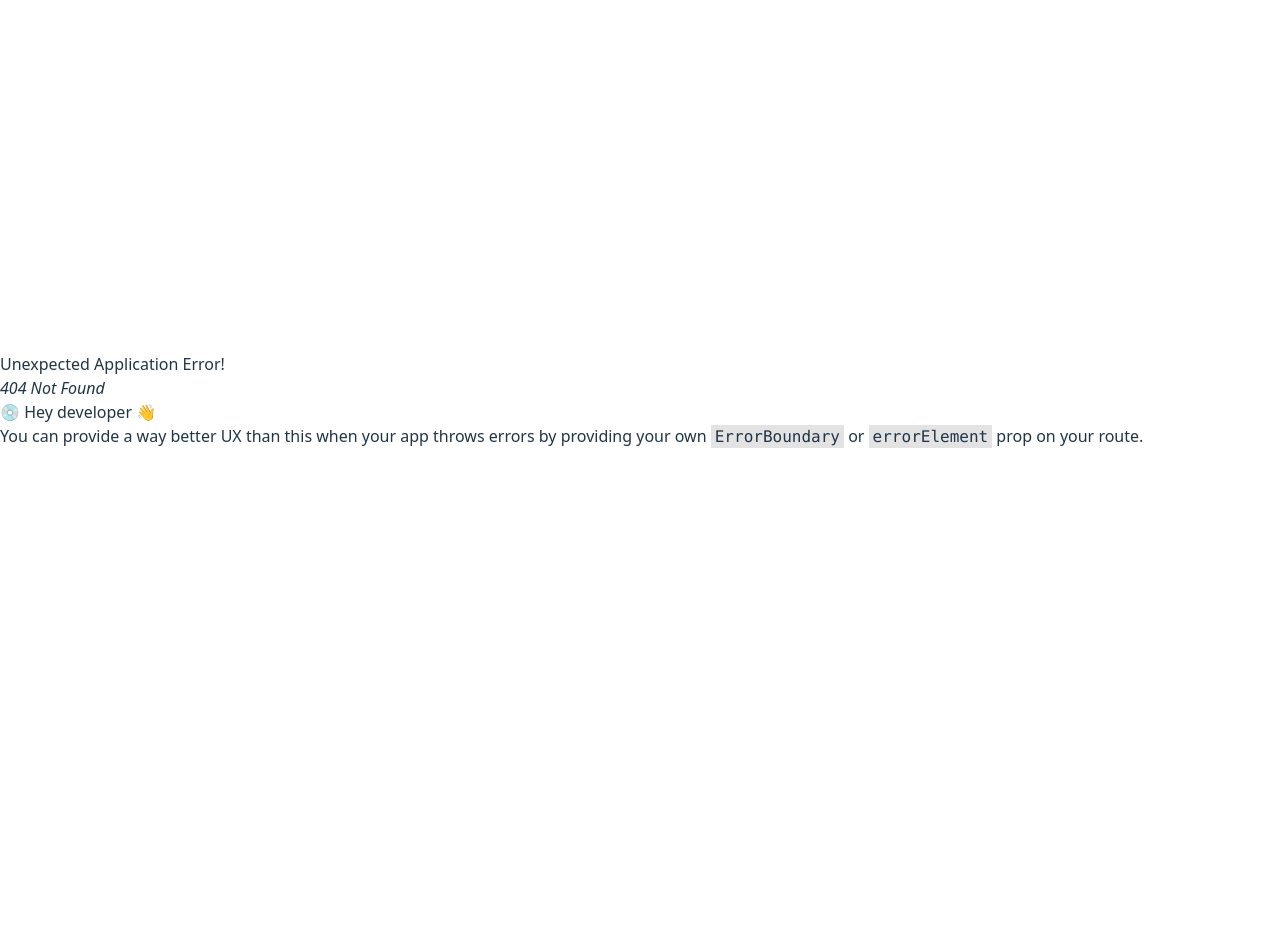
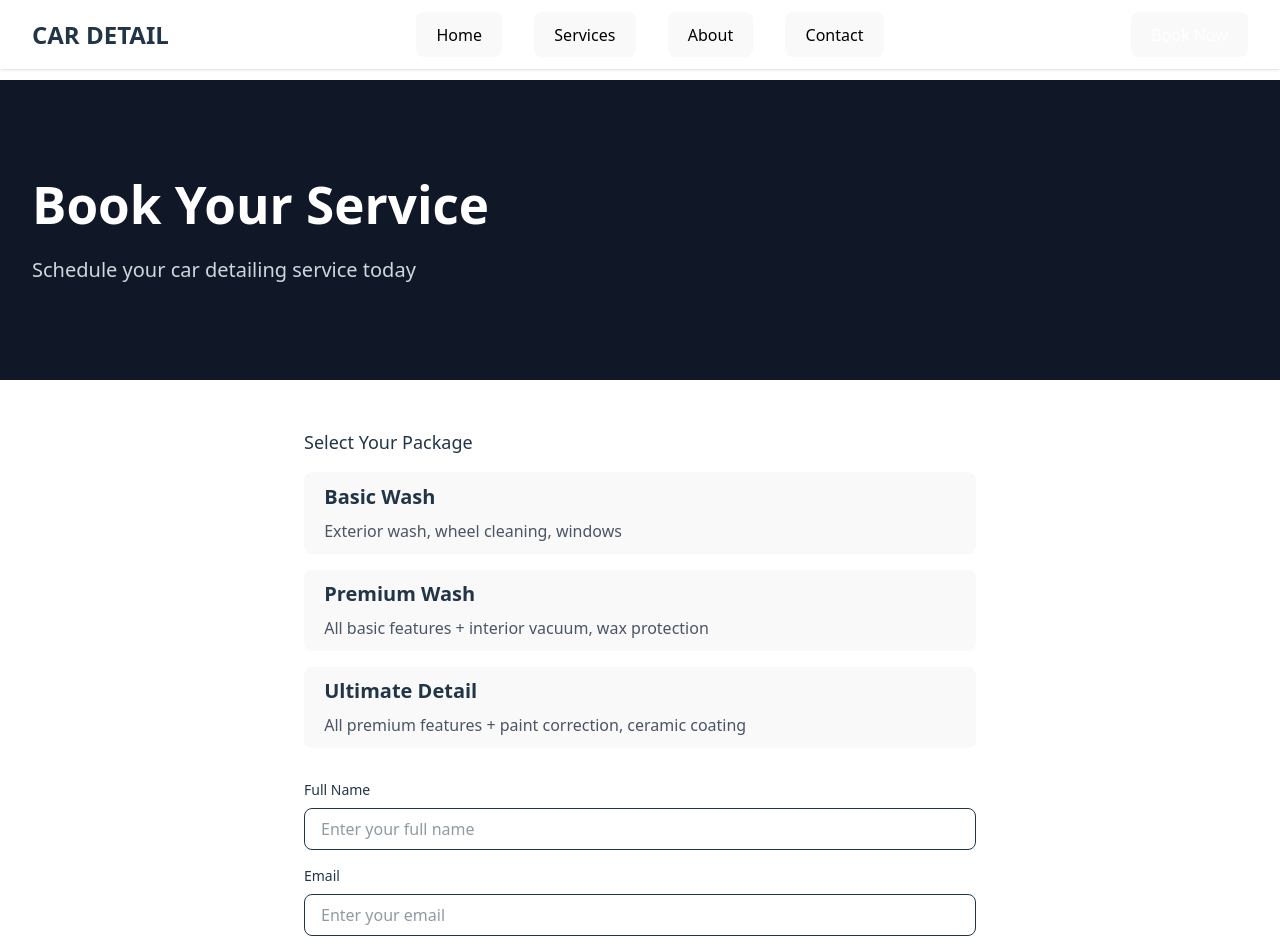
Before and after one commit to capitalcodecolmx/carwash, a React (Vite) app: page /book in a window 1280 px wide. Before the commit this address had no page. Shown: the top 952 px of the page. Before the commit the page ends 800 px from the top, so only its background shows below. Built offline with nearby package versions, Linux system fonts and the light colour scheme.

Commit message:
Add About and Booking pages; update Navbar and HomePage for navigation

```diff
--- a/src/components/Navigation/Navbar.tsx
+++ b/src/components/Navigation/Navbar.tsx
@@ -8,79 +8,111 @@ export function Navbar() {
   return (
     <nav className="fixed top-0 z-50 w-full bg-white shadow-sm">
       <div className="container mx-auto px-4 sm:px-8 py-3 flex justify-between items-center">
-        <div className="flex-shrink-0 cursor-pointer" onClick={() => navigate("/")}>
-          <img
-            src="/logobg.png"
-            alt="Pristine Edge Logo"
-            className="h-8 sm:h-12 w-auto"
-          />
+        <div
+          className="flex-shrink-0 cursor-pointer"
+          onClick={() => navigate("/")}
+        >
+          <span className="text-2xl font-bold">CAR DETAIL</span>
         </div>
+
+        {/* Desktop Navigation */}
+        <div className="hidden md:flex space-x-8">
+          <button
+            onClick={() => navigate("/")}
+            className="font-medium text-black hover:text-red-600 transition-colors"
+          >
+            Home
+          </button>
+          <button
+            onClick={() => navigate("/services")}
+            className="font-medium text-black hover:text-red-600 transition-colors"
+          >
+            Services
+          </button>
+          <button
+            onClick={() => navigate("/about")}
+            className="font-medium text-black hover:text-red-600 transition-colors"
+          >
+            About
+          </button>
+          <button
+            onClick={() => navigate("/contact")}
+            className="font-medium text-black hover:text-red-600 transition-colors"
+          >
+            Contact
+          </button>
+        </div>
+
+        {/* Book Now Button */}
+        <button
+          onClick={() => navigate("/book")}
+          className="hidden md:block bg-red-600 text-white px-6 py-2 rounded-full font-medium hover:bg-red-700 transition-colors"
+        >
+          Book Now
+        </button>
 
         {/* Mobile Menu Button */}
         <button
           className="md:hidden p-2"
           onClick={() => setIsMenuOpen(!isMenuOpen)}
         >
-          <svg className="w-6 h-6" fill="none" stroke="currentColor" viewBox="0 0 24 24">
+          <svg
+            className="w-6 h-6"
+            fill="none"
+            stroke="currentColor"
+            viewBox="0 0 24 24"
+          >
             {isMenuOpen ? (
-              <path strokeLinecap="round" strokeLinejoin="round" strokeWidth={2} d="M6 18L18 6M6 6l12 12" />
+              <path
+                strokeLinecap="round"
+                strokeLinejoin="round"
+                strokeWidth={2}
+                d="M6 18L18 6M6 6l12 12"
+              />
             ) : (
-              <path strokeLinecap="round" strokeLinejoin="round" strokeWidth={2} d="M4 6h16M4 12h16M4 18h16" />
+              <path
+                strokeLinecap="round"
+                strokeLinejoin="round"
+                strokeWidth={2}
+                d="M4 6h16M4 12h16M4 18h16"
+              />
             )}
           </svg>
-        </button>
-
-        {/* Desktop Navigation */}
-        <div className="hidden md:flex space-x-8">
-          <button className="font-medium text-black hover:text-red-600 transition-colors">
-            Inicio
-          </button>
-          <button
-            onClick={() => navigate("/Services")}
-            className="font-medium text-black hover:text-red-600 transition-colors"
-          >
-            Servicios
-          </button>
-          <button className="font-medium text-black hover:text-red-600 transition-colors">
-            Nosotros
-          </button>
-          <button className="font-medium text-black hover:text-red-600 transition-colors">
-            Blog
-          </button>
-        </div>
-
-        {/* Desktop CTA Button */}
-        <button
-          onClick={() => navigate("/Contact")}
-          className="hidden md:block text-red-600 border border-red-600 px-6 py-2 rounded-full font-medium hover:bg-red-600 hover:text-white transition-colors"
-        >
-          Cita
         </button>
 
         {/* Mobile Menu */}
         {isMenuOpen && (
           <div className="absolute top-full left-0 right-0 bg-white shadow-lg md:hidden">
             <div className="flex flex-col p-4 space-y-4">
-              <button className="font-medium text-black hover:text-red-600 transition-colors">
-                Inicio
+              <button
+                onClick={() => navigate("/")}
+                className="font-medium text-black hover:text-red-600 transition-colors"
+              >
+                Home
               </button>
               <button
-                onClick={() => navigate("/Services")}
+                onClick={() => navigate("/services")}
                 className="font-medium text-black hover:text-red-600 transition-colors"
               >
-                Servicios
-              </button>
-              <button className="font-medium text-black hover:text-red-600 transition-colors">
-                Nosotros
-              </button>
-              <button className="font-medium text-black hover:text-red-600 transition-colors">
-                Blog
+                Services
               </button>
               <button
-                onClick={() => navigate("/Contact")}
-                className="text-red-600 border border-red-600 px-6 py-2 rounded-full font-medium hover:bg-red-600 hover:text-white transition-colors"
+                onClick={() => navigate("/about")}
+                className="font-medium text-black hover:text-red-600 transition-colors"
               >
-                Cita
+                About
+              </button>
+              <button
+                onClick={() => navigate("/contact")}
+                className="font-medium text-black hover:text-red-600 transition-colors"
+              >
+                Contact
+              </button>
+              <button
+                onClick={() => navigate("/book")}
+                className="bg-red-600 text-white px-6 py-2 rounded-full font-medium hover:bg-red-700 transition-colors"
+              >
+                Book Now
               </button>
             </div>
           </div>
--- /dev/null
+++ b/src/pages/AboutPage.tsx
@@ -0,0 +1,56 @@
+export function AboutPage() {
+  return (
+    <div className="flex flex-col min-h-screen">
+      <section className="relative bg-gray-900 text-white py-16 sm:py-24">
+        <div className="container mx-auto px-4 sm:px-6 lg:px-8">
+          <h1 className="text-4xl sm:text-5xl lg:text-6xl font-black mb-6">
+            About Us
+          </h1>
+          <p className="text-lg sm:text-xl text-gray-300 max-w-2xl">
+            Sydney's premier car detailing service, dedicated to perfection
+          </p>
+        </div>
+      </section>
+
+      <section className="py-12">
+        <div className="container mx-auto px-4">
+          <div className="max-w-3xl mx-auto">
+            <h2 className="text-3xl font-bold mb-6">Our Story</h2>
+            <p className="text-gray-600 mb-8">
+              With years of experience in the automotive industry, we've built our reputation
+              on providing exceptional car detailing services to Sydney's most discerning
+              car enthusiasts and everyday drivers alike.
+            </p>
+
+            <h2 className="text-3xl font-bold mb-6">Our Commitment</h2>
+            <p className="text-gray-600 mb-8">
+              We use only the highest quality products and latest techniques to ensure
+              your vehicle receives the best possible care. Our team of certified
+              professionals treats every car with the attention to detail it deserves.
+            </p>
+
+            <div className="grid grid-cols-1 md:grid-cols-2 gap-8 mt-12">
+              <div className="bg-gray-50 p-6 rounded-lg">
+                <h3 className="text-xl font-bold mb-4">Our Mission</h3>
+                <p className="text-gray-600">
+                  To provide unparalleled car detailing services that exceed our
+                  customers' expectations while maintaining the highest standards
+                  of quality and professionalism.
+                </p>
+              </div>
+              <div className="bg-gray-50 p-6 rounded-lg">
+                <h3 className="text-xl font-bold mb-4">Our Values</h3>
+                <ul className="text-gray-600 space-y-2">
+                  <li>✓ Quality First</li>
+                  <li>✓ Customer Satisfaction</li>
+                  <li>✓ Attention to Detail</li>
+                  <li>✓ Professional Excellence</li>
+                </ul>
+              </div>
+            </div>
+          </div>
+        </div>
+      </section>
+    </div>
+  );
+}
--- /dev/null
+++ b/src/pages/BookingPage.tsx
@@ -0,0 +1,135 @@
+import { useState } from "react";
+
+type ServicePackage = "basic" | "premium" | "ultimate";
+
+export function BookingPage() {
+  const [selectedPackage, setSelectedPackage] =
+    useState<ServicePackage>("basic");
+
+  return (
+    <div className="flex flex-col min-h-screen">
+      <section className="relative bg-gray-900 text-white py-16 sm:py-24">
+        <div className="container mx-auto px-4 sm:px-6 lg:px-8">
+          <h1 className="text-4xl sm:text-5xl lg:text-6xl font-black mb-6">
+            Book Your Service
+          </h1>
+          <p className="text-lg sm:text-xl text-gray-300 max-w-2xl">
+            Schedule your car detailing service today
+          </p>
+        </div>
+      </section>
+
+      <section className="py-12">
+        <div className="container mx-auto px-4">
+          <div className="max-w-2xl mx-auto">
+            <form className="space-y-8">
+              <div>
+                <label className="block text-lg font-medium mb-4">
+                  Select Your Package
+                </label>
+                <div className="grid grid-cols-1 gap-4">
+                  <button
+                    type="button"
+                    onClick={() => setSelectedPackage("basic")}
+                    className={`p-4 border rounded-lg text-left ${
+                      selectedPackage === "basic"
+                        ? "border-red-600 bg-red-50"
+                        : "border-gray-200"
+                    }`}
+                  >
+                    <h3 className="text-xl font-bold mb-2">Basic Wash</h3>
+                    <p className="text-gray-600">
+                      Exterior wash, wheel cleaning, windows
+                    </p>
+                  </button>
+
+                  <button
+                    type="button"
+                    onClick={() => setSelectedPackage("premium")}
+                    className={`p-4 border rounded-lg text-left ${
+                      selectedPackage === "premium"
+                        ? "border-red-600 bg-red-50"
+                        : "border-gray-200"
+                    }`}
+                  >
+                    <h3 className="text-xl font-bold mb-2">Premium Wash</h3>
+                    <p className="text-gray-600">
+                      All basic features + interior vacuum, wax protection
+                    </p>
+                  </button>
+
+                  <button
+                    type="button"
+                    onClick={() => setSelectedPackage("ultimate")}
+                    className={`p-4 border rounded-lg text-left ${
+                      selectedPackage === "ultimate"
+                        ? "border-red-600 bg-red-50"
+                        : "border-gray-200"
+                    }`}
+                  >
+                    <h3 className="text-xl font-bold mb-2">Ultimate Detail</h3>
+                    <p className="text-gray-600">
+                      All premium features + paint correction, ceramic coating
+                    </p>
+                  </button>
+                </div>
+              </div>
+
+              <div className="space-y-4">
+                <div>
+                  <label className="block text-sm font-medium mb-2">
+                    Full Name
+                  </label>
+                  <input
+                    type="text"
+                    className="w-full px-4 py-2 border rounded-lg"
+                    placeholder="Enter your full name"
+                  />
+                </div>
+
+                <div>
+                  <label className="block text-sm font-medium mb-2">
+                    Email
+                  </label>
+                  <input
+                    type="email"
+                    className="w-full px-4 py-2 border rounded-lg"
+                    placeholder="Enter your email"
+                  />
+                </div>
+
+                <div>
+                  <label className="block text-sm font-medium mb-2">
+                    Phone Number
+                  </label>
+                  <input
+                    type="tel"
+                    className="w-full px-4 py-2 border rounded-lg"
+                    placeholder="Enter your phone number"
+                  />
+                </div>
+
+                <div>
+                  <label className="block text-sm font-medium mb-2">
+                    Preferred Date
+                  </label>
+                  <input
+                    type="date"
+                    className="w-full px-4 py-2 border rounded-lg"
+                  />
+                </div>
+              </div>
+
+              <button
+                type="submit"
+                className="w-full bg-red-600 text-white py-3 rounded-lg font-medium hover:bg-red-700 transition-colors"
+              >
+                Book Now
+              </button>
+            </form>
+          </div>
+        </div>
+      </section>
+    </div>
+  );
+}
--- a/src/pages/HomePage.tsx
+++ b/src/pages/HomePage.tsx
@@ -1,81 +1,113 @@
-import { useNavigate } from 'react-router-dom';
-import { HeroSection } from '@/components/Hero/HeroSection';
-import { ServiceCard } from '@/components/Services/ServiceCard';
-import { TestimonialCard } from '@/components/Testimonials/TestimonialCard';
-import { ServiceComparisonSection } from '@/components/ServiceComparisonSection';
+import { useNavigate } from "react-router-dom";
 
 export function HomePage() {
   const navigate = useNavigate();
 
   return (
-    <>
-      <HeroSection />
-
-      {/* Services Section */}
-      <section className="py-12 sm:py-20 px-4 sm:px-6 lg:px-8">
-        <div className="container mx-auto">
-          <h2 className="text-3xl sm:text-4xl lg:text-5xl font-bold text-center mb-4">
-            Nuestros Servicios
-          </h2>
-          <p className="text-gray-600 text-center mb-12 max-w-2xl mx-auto">
-            Descubre nuestra gama completa de servicios de lavado y detallado
-          </p>
-
-          <div className="grid grid-cols-1 md:grid-cols-2 lg:grid-cols-3 gap-6 lg:gap-8">
-            <ServiceCard
-              image="https://images.unsplash.com/photo-1600320844644-0e144d76f5ae"
-              title="Lavado Manual DIY"
-              description="Estaciones de autoservicio equipadas con herramientas profesionales."
-              onDetailsClick={() => navigate("/services")}
-            />
-            <ServiceCard
-              image="https://images.unsplash.com/photo-1520340356584-f9917d1eea6f"
-              title="Lavado Premium"
-              description="Servicio completo con atención al detalle y productos premium."
-              isPopular={true}
-              onDetailsClick={() => navigate("/services")}
-            />
-            <ServiceCard
-              image="https://images.unsplash.com/photo-1516974486242-3fdb2c5c7003"
-              title="Detallado Profesional"
-              description="Tratamiento completo interior y exterior para su vehículo."
-              onDetailsClick={() => navigate("/services")}
-            />
+    <div className="flex flex-col min-h-screen">
+      {/* Hero Section */}
+      <section className="relative pt-20 pb-12">
+        <div className="container mx-auto px-4">
+          <div className="max-w-4xl mx-auto">
+            <h1 className="text-5xl font-bold mb-6">
+              Expert Car Detailing From Luxury Brands To Your Everyday Ride In
+              Sydney
+            </h1>
+            <div className="grid grid-cols-2 gap-4 mb-12">
+              <img
+                src="https://images.unsplash.com/photo-1600320844644-0e144d76f5ae"
+                alt="Car Detailing"
+                className="rounded-lg"
+              />
+              <img
+                src="https://images.unsplash.com/photo-1520340356584-f9917d1eea6f"
+                alt="Car Cleaning"
+                className="rounded-lg"
+              />
+            </div>
           </div>
         </div>
       </section>
 
-      {/* Testimonials Section */}
-      <section className="bg-gray-50 py-12 sm:py-20 px-4 sm:px-6 lg:px-8">
-        <div className="container mx-auto">
-          <h2 className="text-3xl sm:text-4xl lg:text-5xl font-bold text-center mb-4">
-            Lo que dicen nuestros clientes
-          </h2>
-          <p className="text-gray-600 text-center mb-12 max-w-2xl mx-auto">
-            Experiencias reales de clientes satisfechos
-          </p>
-
-          <div className="grid grid-cols-1 md:grid-cols-2 lg:grid-cols-3 gap-6 lg:gap-8">
-            <TestimonialCard
-              content="El mejor servicio de lavado que he encontrado. El personal es muy profesional y cuidadoso."
-              author="Carlos Méndez"
-              role="Cliente frecuente"
-            />
-            <TestimonialCard
-              content="Increíble atención al detalle. Mi auto quedó como nuevo."
-              author="Ana García"
-              role="Cliente verificado"
-            />
-            <TestimonialCard
-              content="Excelente relación calidad-precio. Definitivamente volveré."
-              author="Roberto Sánchez"
-              role="Cliente nuevo"
-            />
+      {/* Services Section */}
+      <section className="py-12 bg-gray-50">
+        <div className="container mx-auto px-4">
+          <h2 className="text-3xl font-bold mb-8">Services we provide</h2>
+          <div className="grid grid-cols-1 md:grid-cols-4 gap-6">
+            <div className="bg-white p-6 rounded-lg shadow">
+              <h3 className="text-xl font-bold mb-2">Ceramic Coating</h3>
+              <p className="text-gray-600">
+                Professional ceramic coating services
+              </p>
+            </div>
+            <div className="bg-white p-6 rounded-lg shadow">
+              <h3 className="text-xl font-bold mb-2">Wheel Protection</h3>
+              <p className="text-gray-600">
+                Complete wheel care and protection
+              </p>
+            </div>
+            <div className="bg-white p-6 rounded-lg shadow">
+              <h3 className="text-xl font-bold mb-2">Paint Correction</h3>
+              <p className="text-gray-600">Expert paint correction services</p>
+            </div>
+            <div className="bg-white p-6 rounded-lg shadow">
+              <h3 className="text-xl font-bold mb-2">Interior Detailing</h3>
+              <p className="text-gray-600">Complete interior restoration</p>
+            </div>
           </div>
         </div>
       </section>
 
-      <ServiceComparisonSection />
-    </>
+      {/* Packages Section */}
+      <section className="py-12">
+        <div className="container mx-auto px-4">
+          <h2 className="text-3xl font-bold mb-8">Choose your Package</h2>
+          <div className="grid grid-cols-1 md:grid-cols-3 gap-6">
+            <div className="bg-white p-6 rounded-lg shadow">
+              <h3 className="text-xl font-bold mb-4">Basic Wash</h3>
+              <ul className="space-y-2 mb-6">
+                <li>✓ Exterior Wash</li>
+                <li>✓ Wheel Cleaning</li>
+                <li>✓ Windows Cleaning</li>
+              </ul>
+              <button
+                onClick={() => navigate("/book")}
+                className="w-full bg-red-600 text-white px-6 py-3 rounded-lg"
+              >
+                Select Package
+              </button>
+            </div>
+            <div className="bg-white p-6 rounded-lg shadow">
+              <h3 className="text-xl font-bold mb-4">Premium Wash</h3>
+              <ul className="space-y-2 mb-6">
+                <li>✓ All Basic Features</li>
+                <li>✓ Interior Vacuum</li>
+                <li>✓ Wax Protection</li>
+              </ul>
+              <button
+                onClick={() => navigate("/book")}
+                className="w-full bg-red-600 text-white px-6 py-3 rounded-lg"
+              >
+                Select Package
+              </button>
+            </div>
+            <div className="bg-white p-6 rounded-lg shadow">
+              <h3 className="text-xl font-bold mb-4">Ultimate Detail</h3>
+              <ul className="space-y-2 mb-6">
+                <li>✓ All Premium Features</li>
+                <li>✓ Paint Correction</li>
+                <li>✓ Ceramic Coating</li>
+              </ul>
+              <button
+                onClick={() => navigate("/book")}
+                className="w-full bg-red-600 text-white px-6 py-3 rounded-lg"
+              >
+                Select Package
+              </button>
+            </div>
+          </div>
+        </div>
+      </section>
+    </div>
   );
 }
```
Also changed, not shown: src/routes/index.tsx (+18 -8 lines).
